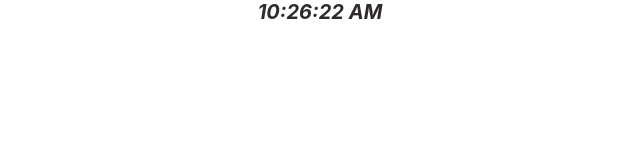
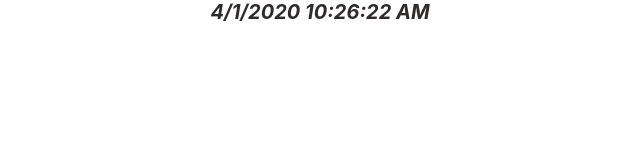
Before and after one commit to ereuven/learn_react, a React (Create React App) app: page / in a window 1280 px wide. Shown: the top 160 px of the page, without its empty margins (320-960 px from the left). Built offline with nearby package versions, Linux system fonts and the light colour scheme.

Commit message:
add date

```diff
--- a/src/components/clock/clock.js
+++ b/src/components/clock/clock.js
@@ -7,18 +7,24 @@ class Clock extends React.Component
         super(props);
 
         this.state = {
+            date: 'rendering...',
             time: 'rendering...',
         };
     }
 
     componentDidMount() {
         this.interval = setInterval(() => {
-            this.setState({time: new Date().toLocaleTimeString()});
+            const now = new Date();
+
+            this.setState({
+                date: now.toLocaleDateString(),
+                time: now.toLocaleTimeString()
+            });
         }, 100);
     }
 
     render() {
-    return (<i class="clock-text" style={{color: this.props.color}}>{this.state.time}</i>);
+    return (<i class="clock-text" style={{color: this.props.color}}>{this.state.date} {this.state.time}</i>);
     }
 }
 
```
Also changed, not shown: 1 other file (tests, documents, lock files or other folders).
